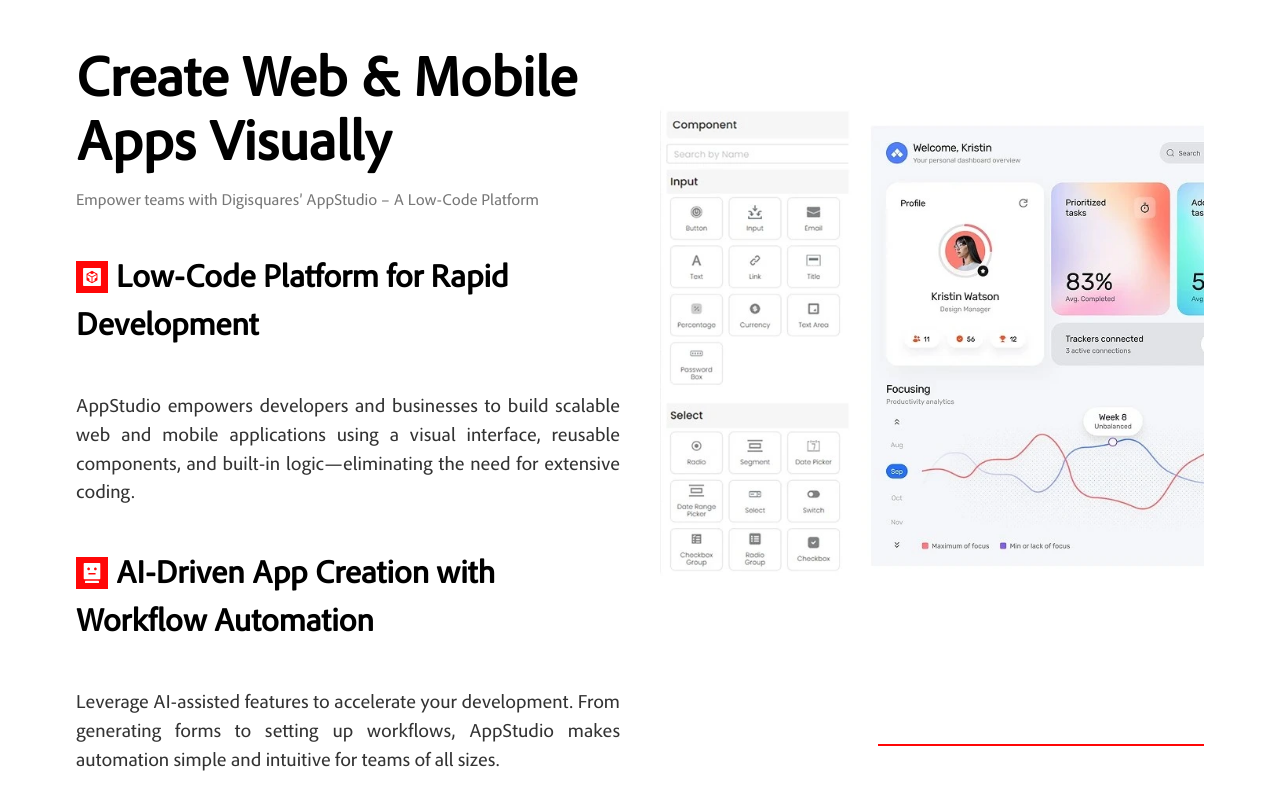
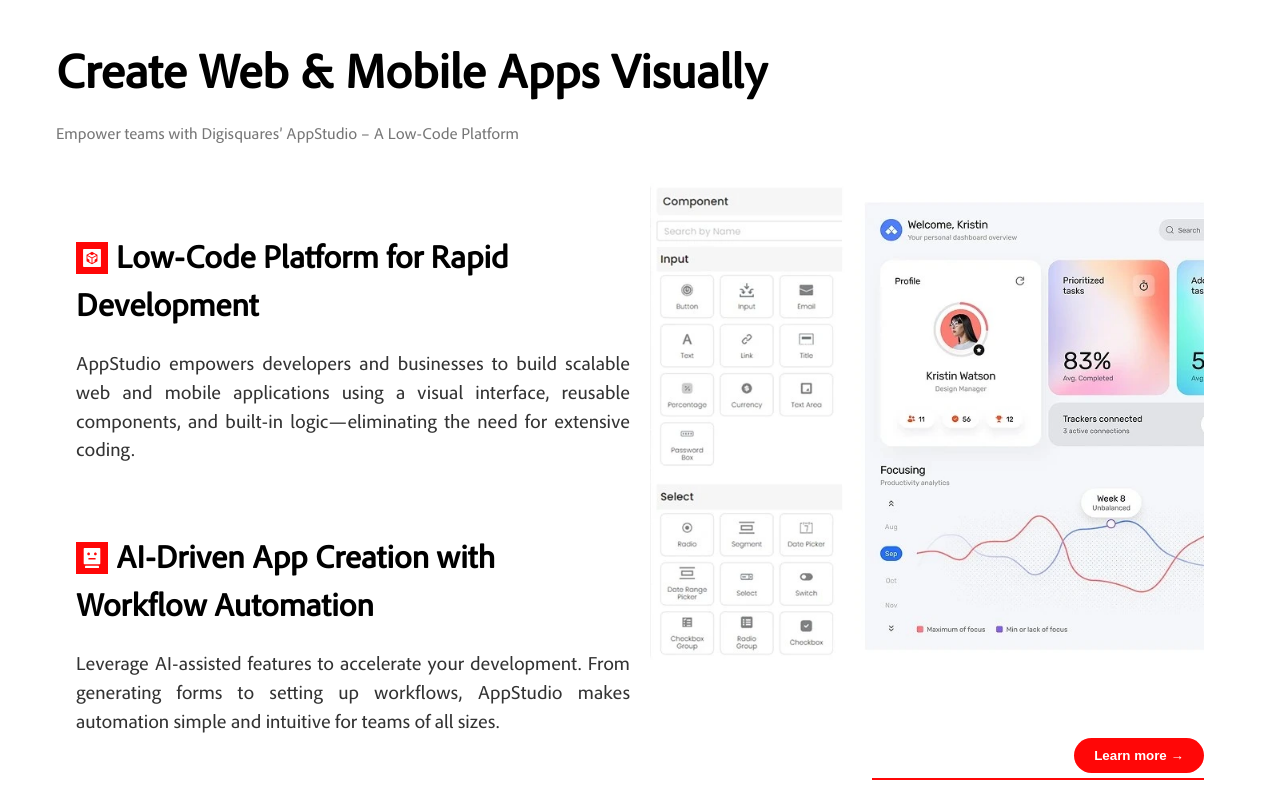
Before and after one commit to worksquares/nextweb, a Next.js app: page / in a window 1280 px wide. Shown: the part 1240-2040 px from the top of the page. Built offline with nearby package versions, Linux system fonts and the light colour scheme.

Commit message:
rightleftimg

```diff
--- a/components/ImageLeftRight.tsx
+++ b/components/ImageLeftRight.tsx
@@ -1,5 +1,4 @@
 // ImageLeftRight.tsx
-import React from "react";
 import ImageLeftRightCard from '../components/ImageLeftRightCard';
 import Styles from '../styles/comp/ImageLeftRight.module.css';
 
@@ -30,7 +29,7 @@
     <div className={Styles.imageContainer}>
       {/* {ImageCardPropsList.map((ImageProp, i) => ( */}
       {ImageCardPropsList
-        .filter((item) => !!item.title && !!item.img320) // ✅ validate required fields
+        .filter((item) => !!item.paragraph && !!item.img320) // ✅ validate required fields
         .map((ImageProp, i) => (
         <div
           key={ImageProp.title}
--- a/components/ImageLeftRightCard.tsx
+++ b/components/ImageLeftRightCard.tsx
@@ -1,7 +1,7 @@
+import { CodeSandboxSquareFilled, RobotFilled } from "@ant-design/icons";
 import React, { JSX } from "react";
 import CustomImage from "../components/CustomImage";
 import Styles from "../styles/comp/ImageLeftRight.module.css";
-import { CodeSandboxSquareFilled, RobotFilled } from "@ant-design/icons";
 
 interface Props {
   title: string;
@@ -69,19 +69,40 @@
   };
 
   return (
+    <div>
+      <div className={Styles.cardHeader}>
+        <h2
+          className={Styles.cardtitle1}
+          style={{
+            textAlign: dir === "left" ? "right" : "left", // Title alignment
+            marginLeft: dir === "left" ? "0" : "auto", // Title alignment left if image on right
+            marginRight: dir === "right" ? "0" : "auto", // Title alignment right if image on left
+          }}
+        >
+          {normalFirst}{" "}
+          <span className={Styles.emphasized}>{emphasized}</span> {normalRest}
+        </h2>
+        {subtitle && (
+          <span
+            className={Styles.subtitle}
+            style={{
+              textAlign: dir === "left" ? "right" : "left", // Subtitle alignment
+              marginLeft: dir === "left" ? "0" : "auto", // Subtitle alignment left if image on right
+              marginRight: dir === "right" ? "0" : "auto", // Subtitle alignment right if image on left
+            }}
+          >
+            {subtitle}
+          </span>
+        )}
+      </div>
+
       <div
         className={Styles.container}
         style={{
-        flexDirection: dir === "left" ? "row-reverse" : "row",
+          flexDirection: dir === "left" ? "row-reverse" : "row", // Switch content order based on direction
         }}
       >
-
         <div className={Styles.textSection}>
-        <h2>
-          {normalFirst}{" "}
-          <span className={Styles.emphasized}>{emphasized}</span> {normalRest}
-        </h2>
-        {subtitle && <span className={Styles.subtitle}>{subtitle}</span>}
           {paragraph && (
             <h4 className={Styles.paragraph}>{renderIconText(paragraph)}</h4>
           )}
@@ -91,8 +112,7 @@
           )}
           {paragraph3 && <p className={Styles.paragraphText}>{paragraph3}</p>}
 
-
-        {button && (
+          {/* {button && (
             <button className={Styles.learnMoreButton}>{button}</button>
             )}
 
@@ -101,12 +121,53 @@
             <a href={link} className={Styles.learnMoreLink}>
               Learn More
             </a>
-        )}
+          )} */}
         </div>
-
 
         <div className={Styles.imageSection}>
           <CustomImage type="rightLeft" src={img320} alt="Card Visual" />
+
+          {/* Learn More Button and Link */}
+          <div
+            className={Styles.buttonLinkContainer}
+            style={{
+               justifyContent: dir === "right" ? "flex-end" : "flex-start", // Align button to the left or right based on image direction
+              display: "flex", // Ensure the div behaves like a flex container
+              flexDirection: "column", // Stack the button on top if needed
+              alignItems: dir === "right" ? "flex-end" : "flex-start", // Align items (button) to the start or end of the container
+              width: "100%", // Ensure the container takes up the full width of the image section
+              marginTop: "auto", // Push button to the bottom if needed
+            }}
+          >
+          {link && (
+            <a href={link} className={Styles.learnMoreLink}>
+             {button && (
+            <button className={Styles.learnMoreButton}>{button}</button>
+          )}
+            </a>
+          )}
+        </div>
+          {/* {button && (
+            <button className={Styles.learnMoreButton}>{button}</button>
+            )} */}
+
+
+          {/* {link && (
+            <a href={link} className={Styles.learnMoreLink}>
+              {button && (
+            <button className={Styles.learnMoreButton}>{button}</button>
+            )}
+            </a>
+          )} */}
+
+            {/* {link && (
+            <a href={link} className={Styles.learnMoreLink}>
+              {button && (
+            <button className={Styles.learnMoreButton}>{button}</button>
+            )}
+            </a>
+          )} */}
+
           <div
             className={Styles.divider}
             style={{
@@ -114,9 +175,155 @@
               marginRight: dir === "right" ? "0" : "auto",
             }}
           />
+
           </div>
         </div>
+      </div>
+
   );
 };
 
 export default ImageLeftRightCard;
+
+
+
+
+// import { CodeSandboxSquareFilled, RobotFilled } from "@ant-design/icons";
+// import React, { JSX } from "react";
+// import CustomImage from "../components/CustomImage";
+// import Styles from "../styles/comp/ImageLeftRight.module.css";
+
+// interface Props {
+//   title: string;
+//   subtitle?: string;
+//   paragraph: string;
+//   paragraph1?: string;
+//   paragraph2?: string;
+//   paragraph3?: string;
+//   img320: string;
+//   dir?: "left" | "right";
+//   button?: string;
+//   link?: string;
+// }
+
+// const ImageLeftRightCard: React.FC<Props> = ({
+//   title,
+//   subtitle,
+//   paragraph,
+//   paragraph1,
+//   paragraph2,
+//   paragraph3,
+//   img320,
+//   dir = "left",
+//   button,
+//   link,
+// }) => {
+//   const titleParts = title.split(" ");
+//   const normalFirst = titleParts[0];
+//   const emphasized = titleParts.slice(1, 6).join(" ");
+//   const normalRest = titleParts.slice(6).join(" ");
+
+//   const iconMap: { [key: string]: JSX.Element } = {
+//     "🛠": (
+//       <CodeSandboxSquareFilled style={{ fontSize: "20px", color: "#fff" }} />
+//     ),
+//     "⚙️": (
+//       <RobotFilled style={{ fontSize: "20px", color: "#fff" }} />
+//     ),
+//   };
+
+//   const renderIconText = (text: string) => {
+//     const words = text.split(" ");
+//     const iconKey = words[0];
+//     const remainingText = words.slice(1).join(" ");
+//     const iconComponent = iconMap[iconKey] || iconKey;
+
+//     return (
+//       <>
+//         <span
+//           style={{
+//             backgroundColor: "#FF0707",
+//             padding: "6px",
+//             borderRadius: "0px",
+//             display: "inline-flex",
+//             alignItems: "center",
+//             justifyContent: "center",
+//             marginRight: "8px",
+//           }}
+//         >
+//           {iconComponent}
+//         </span>
+//         {remainingText}
+//       </>
+//     );
+//   };
+
+//   return (
+//     <div>
+//         <div
+//           className={Styles.cardtitle}
+//           style={{
+//             textAlign: dir === "left" ? "right" : "left",
+//             marginLeft: dir === "left" ? "0" : "auto",
+//             marginRight: dir === "right" ? "0" : "auto",
+//           }}
+//         />
+//         <h2 className={Styles.cardtitle1}>
+//           {normalFirst}{" "}
+//           <span className={Styles.emphasized}>{emphasized}</span> {normalRest}
+//         </h2>
+//         {subtitle && <span className={Styles.subtitle}>{subtitle}</span>}
+//     <div
+//       className={Styles.container}
+//       style={{
+//         // flexDirection: dir === "left" ? "row-reverse" : "row",
+//         flexDirection: dir === "left" ? "row-reverse" : "row",
+//       }}
+//     >
+
+
+//       <div className={Styles.textSection}>
+//         {/* <h2>
+//           {normalFirst}{" "}
+//           <span className={Styles.emphasized}>{emphasized}</span> {normalRest}
+//         </h2>
+//         {subtitle && <span className={Styles.subtitle}>{subtitle}</span>} */}
+//         {paragraph && (
+//           <h4 className={Styles.paragraph}>{renderIconText(paragraph)}</h4>
+//         )}
+//         {paragraph1 && <p className={Styles.paragraphText}>{paragraph1}</p>}
+//         {paragraph2 && (
+//           <h4 className={Styles.paragraph}>{renderIconText(paragraph2)}</h4>
+//         )}
+//         {paragraph3 && <p className={Styles.paragraphText}>{paragraph3}</p>}
+
+
+//         {button && (
+//           <button className={Styles.learnMoreButton}>{button}</button>
+//         )}
+
+
+//         {link && (
+//           <a href={link} className={Styles.learnMoreLink}>
+//             Learn More
+//           </a>
+//         )}
+//       </div>
+
+
+//       <div className={Styles.imageSection}>
+//         <CustomImage type="rightLeft" src={img320} alt="Card Visual" />
+//         <div
+//           className={Styles.divider}
+//           style={{
+//             marginLeft: dir === "left" ? "0" : "auto",
+//             marginRight: dir === "right" ? "0" : "auto",
+//           }}
+//         />
+//       </div>
+//     </div>
+//     </div>
+//   );
+// };
+
+// export default ImageLeftRightCard;
--- a/pages/nextweb/Home.tsx
+++ b/pages/nextweb/Home.tsx
@@ -1,18 +1,18 @@
+import Screen from "../../comp/Screen";
 import AccelerateSection from "../../components/AccelerateSection";
+import ImageLeftRight, { ImageContainProps } from "../../components/ImageLeftRight";
+import MainFooter from "../../components/MainFooter";
 import Menu from "../../components/Menu";
-import StudioSection from "../../components/StudioSection";
 import MultiAgentSection from "../../components/MultiAgentSection";
 import NewHomeSlider from "../../components/NewHomeSlider";
-import MainFooter from "../../components/MainFooter";
-import ImageLeftRight, { ImageContainProps } from "../../components/ImageLeftRight";
-import Screen from "../../comp/Screen";
+import StudioSection from "../../components/StudioSection";
 
 const studioCardsData = [
   {
     title: "App Studio",
     description:
       "Create fully-functional web and mobile applications with our intuitive low-code platform. Drag, drop, and deploy apps in record time no coding skills required.",
-    backgroundColor: "#916C0D",
+    backgroundColor: "#FFC300",
     link: "product/NewAppstudio/",
   },
   {
@@ -42,6 +42,8 @@
     paragraph3:
       "Leverage AI-assisted features to accelerate your development. From generating forms to setting up workflows, AppStudio makes automation simple and intuitive for teams of all sizes.",
       img320: require("../../public/assets/App_Studio.webp"),
+      button:"Learn more →",
+      link:"product/NewAppstudio/",
   },
   {
     title: "Build Voice & Chat Agents Instantly",
@@ -52,7 +54,11 @@
     paragraph2: "⚙️ No-Code Flow Builder for Instant Deployment",
     paragraph3:
       "Design conversational flows without writing code. Deploy your agents across platforms like websites, mobile apps, and WhatsApp—instantly turning conversations into actions.",
-      img320: require("../../public/assets/imgagentstudio.webp")
+      img320: require("../../public/assets/imgagentstudio.webp"),
+      button:"Learn more →",
+      link:"product/NewAppstudio/",
+
+
   },
   {
     title: "Fine-Tune & Deploy AI Models Faster",
@@ -64,6 +70,8 @@
     paragraph3:
       "Test and evaluate AI models in real-time with our intuitive playground. Fine-tune models easily and ensure optimal performance across multiple use cases.",
       img320:  require("../../public/assets/AI_Studio.webp"),
+      button:"Learn more →",
+      link:"product/NewAppstudio/",
   },
 ];
 
--- a/styles/comp/Appstudio.module.css
+++ b/styles/comp/Appstudio.module.css
@@ -1,7 +1,7 @@
 .wrapper {
-  background: #916C0D;
+  background: #FFC300;
   height: calc(100vh - 70px);
-  color: white;
+  color: #1C1C1C;
   display: flex;
   align-items: center;
   justify-content: center;
@@ -52,13 +52,13 @@
   font-weight: 900;
   margin: 0;
   line-height: 6rem;
-  color: white;
+  color: #1C1C1C;
 }
 
 .description {
   max-width: 400px;
   margin-bottom: 30px;
-  color: #f8f8f8;
+  color: #1C1C1C;
   font-size: 18px;
   font-weight: 700;
 
--- a/styles/comp/ImageLeftRight.module.css
+++ b/styles/comp/ImageLeftRight.module.css
@@ -151,64 +151,109 @@
 
    .container {
     display: flex;
-    gap: 40px;
-    padding: 40px 20px;
+    gap: 20px;
+    padding: 20px;
     justify-content: center;
-    align-items: center;
+    /* align-items: center; */
     flex-wrap: wrap;
     max-width: 2000px;
     margin: auto;
     text-align: left;
   }
 
+   .cardtitle {
+     /* font-weight: 900;
+    color: #000;
+    text-align: left;
+    font-size: 3rem;
+    margin-bottom: 15px;*/
+    flex: 1;
+    min-width: 600px;
+    margin-top: 5px;
+  }
+  /* .emphasized {
+    font-weight: 900;
+    color: #000;
+    text-align: center;
+  } */
+
+  .cardtitle1{
+    font-size: 3rem;
+    margin-bottom: 10px;
+  }
+  .subtitle {
+    font-size: 1rem;
+    color: #777;
+    display: block;
+    /* text-align: left; */
+    margin-top: 5px;
+   }
+
   .textSection {
     flex: 1;
     min-width: 300px;
+
   }
 
   .textSection h2 {
     font-size: 3rem;
     line-height: 4rem;
     font-weight: 700;
-    margin: 10px 0;
+    margin: 0 0;
   }
 
-  .emphasized {
-    font-weight: 900;
-    color: #000;
-  }
 
-  .subtitle {
-    font-size: 1rem;
-    color: #777;
-    display: block;
-   }
 
   .paragraph {
-    font-size: 1rem;
+    font-size: 3rem;
     color: #000;
+    margin-top: 70px;
+    margin-bottom: 0;
   }
 
   .paragraphText {
     font-size: 1rem;
     color: #333;
     text-align: justify;
+
+    margin-bottom: 50px;
+
   }
-
+  .buttonLinkContainer {
+  display: flex;
+  justify-content: flex-end; /* Align button to left */
+  align-items: flex-start; /* Align button to the bottom */
+  width: 100%; /* Fill available space */
+}
   .learnMoreButton {
-    padding: 10px 20px;
+    /* padding: 10px 20px;
     background-color: #111;
     color: #fff;
     border: none;
-    margin-top: 20px;
+    margin-top: 10px;
     cursor: pointer;
+    text-align: center; Ensure text is centered */
+    padding: 10px 20px;
+    background-color: #ff0707;
+    color: #ffffff;
+    font-weight: bold;
+    border: none;
+    border-radius: 20px;
+    cursor: pointer;
+    /* margin: 20px 0; */
+    width: 130px;
+    margin-top: 70px;
+
   }
 
   .learnMoreLink {
-    color: #007bff;
+    /* color: #007bff;
     font-size: 1rem;
-    margin-top: 10px;
-    display: inline-block;
+    margin-top: 10px;s
+    display: inline-block; */
+    /* display: flex;
+    justify-content: flex-end; */
+    /* width: 100%; */
   }
 
   .imageSection {
@@ -230,7 +275,8 @@
     background-color: #ff0707;
     height: 2px;
     width: 60%;
-    margin-top: 160px;
+    margin-top: 5px;
+    margin-bottom: 10px;
   }
 
 
--- a/styles/comp/StudioSection.module.css
+++ b/styles/comp/StudioSection.module.css
@@ -2,7 +2,7 @@
 .studioCard {
   padding: 20px;
   text-align: center;
-  color: white;
+  color: #ffffff;
   box-shadow: 0 4px 10px rgba(0, 0, 0, 0.15);
   transition: transform 0.3s ease;
   display: flex;
```
Also changed, not shown: styles/comp/Accelerate.module.css (+12 -0 lines), styles/ImageLeftRight.module.css (line endings or trailing spaces). Lines whose indentation alone changed are shown as unchanged.
